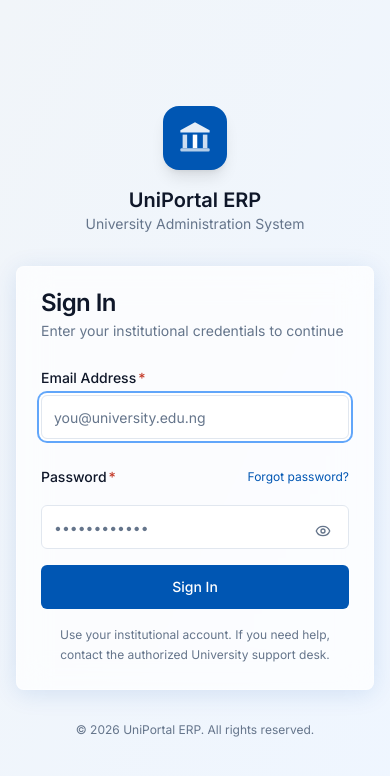
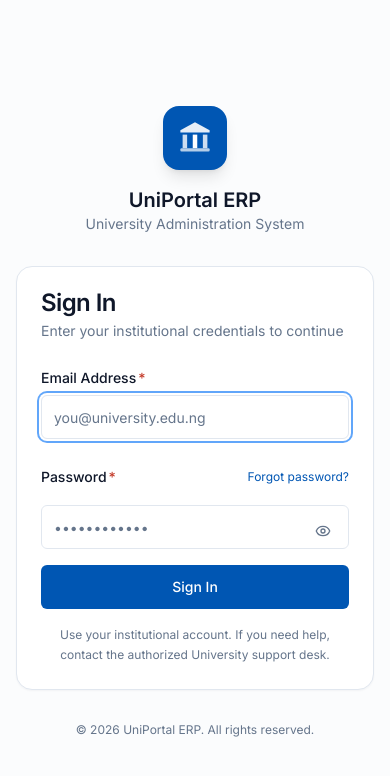
Before and after one commit to emkayty/University-erp-portal, a Next.js app in the folder apps/web/: page /auth/login in a window 390 px wide. Shown: the top 776 px of the page. Built offline with nearby package versions, Linux system fonts and the light colour scheme; no server answers.

Commit message:
feat: refine enterprise UI and responsive workflows

```diff
--- a/apps/web/app/auth/layout.tsx
+++ b/apps/web/app/auth/layout.tsx
@@ -11,9 +11,9 @@ export default function AuthLayout({ children }: { children: React.ReactNode })
     : branding?.institutionType?.replaceAll('_', ' ') ?? 'University Administration System';
 
   return (
-    <div className="flex min-h-screen flex-col items-center justify-center bg-gradient-to-br from-slate-100 to-blue-50 p-4 dark:from-slate-900 dark:to-blue-950" style={branding?.primaryColor ? { '--color-primary': branding.primaryColor } as CSSProperties : undefined}>
-      <main className="flex w-full flex-col items-center">
-        <div className="mb-8 text-center">
+    <div className="flex min-h-screen flex-col items-center justify-center bg-muted/30 p-4 sm:p-6" style={branding?.primaryColor ? { '--color-primary': branding.primaryColor } as CSSProperties : undefined}>
+      <main className="flex w-full max-w-2xl flex-col items-center">
+        <div className="mb-8 text-center sm:mb-10">
           <div className="mx-auto mb-4 flex h-16 w-16 items-center justify-center overflow-hidden rounded-2xl bg-[--color-primary] shadow-lg" aria-hidden={!branding?.logoUrl}>
             {branding?.logoUrl ? (
               <img src={branding.logoUrl} alt="" className="h-full w-full object-contain p-2" />
--- a/apps/web/app/auth/login/login-form.tsx
+++ b/apps/web/app/auth/login/login-form.tsx
@@ -164,7 +164,7 @@ export function LoginForm() {
   // ── Render ─────────────────────────────────────────────────────────────────
   if (step === 'mfa-setup') {
     return (
-      <Card className="glass-card">
+      <Card className="enterprise-surface rounded-2xl shadow-sm">
         <CardHeader>
           <CardTitle>Set Up Required MFA</CardTitle>
           <CardDescription>Your role requires multi-factor authentication before access can be granted.</CardDescription>
@@ -198,7 +198,7 @@ export function LoginForm() {
 
     if (step === 'mfa' || step === 'backup') {
     return (
-      <Card className="glass-card">
+      <Card className="enterprise-surface rounded-2xl shadow-sm">
         <CardHeader>
           <CardTitle>{step === 'mfa' ? 'Two-Factor Verification' : 'Backup Code'}</CardTitle>
           <CardDescription>
@@ -278,7 +278,7 @@ export function LoginForm() {
   }
 
   return (
-    <Card className="glass-card">
+    <Card className="enterprise-surface rounded-2xl shadow-sm">
       <CardHeader>
         <CardTitle>Sign In</CardTitle>
         <CardDescription>Enter your institutional credentials to continue</CardDescription>
--- a/apps/web/app/dashboard/page.tsx
+++ b/apps/web/app/dashboard/page.tsx
@@ -189,7 +189,7 @@ export default function DashboardPage() {
   return <div className="mx-auto w-full max-w-[1440px] space-y-5 pb-10">
     <header className="rounded-3xl border border-border bg-card p-5 shadow-sm sm:p-7">
       <div className="flex flex-col gap-5 lg:flex-row lg:items-end lg:justify-between">
-        <div className="max-w-3xl"><div className="flex flex-wrap items-center gap-2 text-xs font-medium text-[--color-primary]"><span>{salutation}, {displayName}</span><span className="rounded-full bg-[--color-primary]/10 px-2 py-1">{ROLE_LABELS[role]}</span></div><h1 className="mt-2 text-2xl font-bold tracking-tight sm:text-4xl">{copy.title}</h1><p className="mt-2 max-w-2xl text-sm leading-6 text-muted-foreground">{copy.description}</p></div>
+        <div className="max-w-3xl"><div className="flex flex-wrap items-center gap-2"><span className="enterprise-eyebrow">{salutation}, {displayName}</span><span className="rounded-full bg-[--color-primary]/10 px-2 py-1 text-xs font-semibold">{ROLE_LABELS[role]}</span></div><h1 className="text-balance mt-2 text-2xl font-bold tracking-tight sm:text-4xl">{copy.title}</h1><p className="mt-2 max-w-2xl text-sm leading-6 text-muted-foreground">{copy.description}</p></div>
         <div className="flex flex-wrap gap-2"><DashboardCommandPalette role={role} /><button type="button" onClick={() => setCustomizeOpen(true)} className="inline-flex min-h-11 items-center gap-2 rounded-xl border border-border bg-background px-4 text-sm font-semibold hover:bg-muted" aria-label="Customize dashboard"><Settings2 className="h-4 w-4" />Customize</button><Link href={copy.primary.href} className="inline-flex min-h-11 items-center gap-2 rounded-xl bg-[--color-primary] px-4 text-sm font-semibold text-white shadow-sm hover:bg-[--color-primary-dark]">{copy.primary.label}<ArrowRight className="h-4 w-4" /></Link></div>
       </div>
       {snapshot?.kind === 'student' ? <div className="mt-5 flex flex-wrap gap-2 text-xs text-muted-foreground"><span className="rounded-full bg-muted px-3 py-1.5">{snapshot.data.student.matricNo}</span><span className="rounded-full bg-muted px-3 py-1.5">{snapshot.data.student.programme.name}</span><span className="rounded-full bg-muted px-3 py-1.5">{snapshot.data.student.department.name}</span></div> : null}
@@ -202,7 +202,7 @@ export default function DashboardPage() {
     {snapshot && !hidden.summary ? <SmartSummary snapshot={snapshot} role={role} /> : null}
     {!hidden.today ? <TodayCard role={role} /> : null}
 
-    {!hidden.actions ? <section aria-labelledby="actions-heading"><div className="mb-3 flex items-end justify-between gap-4"><div><h2 id="actions-heading" className="text-base font-semibold">Next best actions</h2><p className="text-sm text-muted-foreground">Clear entry points for the work most relevant to your role.</p></div><Bell className="h-5 w-5 text-muted-foreground" /></div><div className="grid gap-3 sm:grid-cols-2 xl:grid-cols-4">{quickActions.map((action) => { const Icon = action.icon; return <Link key={action.href} href={action.href} className="group rounded-2xl border border-border bg-card p-5 shadow-sm transition hover:-translate-y-0.5 hover:border-[--color-primary]/40 hover:shadow-md focus-visible:outline-none focus-visible:ring-2 focus-visible:ring-[--color-primary]"><div className="flex items-start justify-between gap-4"><span className="flex h-10 w-10 items-center justify-center rounded-xl bg-[--color-primary]/10 text-[--color-primary]"><Icon className="h-5 w-5" /></span><ArrowRight className="h-4 w-4 text-muted-foreground transition group-hover:translate-x-0.5 group-hover:text-[--color-primary]" /></div><h3 className="mt-4 text-sm font-semibold">{action.label}</h3><p className="mt-1 text-xs leading-5 text-muted-foreground">{action.description}</p></Link>; })}</div></section> : null}
+    {!hidden.actions ? <section aria-labelledby="actions-heading"><div className="mb-3 flex items-end justify-between gap-4"><div><h2 id="actions-heading" className="text-base font-semibold">Next best actions</h2><p className="text-sm text-muted-foreground">Clear entry points for the work most relevant to your role.</p></div><Bell className="h-5 w-5 text-muted-foreground" /></div><div className="grid gap-3 sm:grid-cols-2 xl:grid-cols-4">{quickActions.map((action, index) => { const Icon = action.icon; return <Link key={action.href} href={action.href} className={cn('group rounded-2xl border border-border bg-card p-5 shadow-sm transition hover:-translate-y-0.5 hover:border-[--color-primary]/40 hover:shadow-md focus-visible:outline-none focus-visible:ring-2 focus-visible:ring-[--color-primary]', index === 0 && 'xl:col-span-2 xl:p-6')}><div className="flex items-start justify-between gap-4"><span className="flex h-10 w-10 items-center justify-center rounded-xl bg-[--color-primary]/10 text-[--color-primary]"><Icon className="h-5 w-5" /></span><ArrowRight className="h-4 w-4 text-muted-foreground transition group-hover:translate-x-0.5 group-hover:text-[--color-primary]" /></div><h3 className={cn('mt-4 text-sm font-semibold', index === 0 && 'xl:text-base')}>{action.label}</h3><p className="mt-1 text-xs leading-5 text-muted-foreground">{action.description}</p></Link>; })}</div></section> : null}
 
     {!hidden.trust ? <section className="grid gap-4 lg:grid-cols-2"><div className="rounded-2xl border border-border bg-card p-5 shadow-sm"><div className="flex items-center gap-3"><ShieldCheck className="h-5 w-5 text-[--color-primary]" /><div><h2 className="text-sm font-semibold">Privacy & access</h2><p className="mt-1 text-xs leading-5 text-muted-foreground">Dashboard data follows your role and organizational scope. Sensitive information is not exposed merely because it exists in the system.</p></div></div></div><div className="rounded-2xl border border-border bg-card p-5 shadow-sm"><div className="flex items-center gap-3"><HelpCircle className="h-5 w-5 text-[--color-primary]" /><div><h2 className="text-sm font-semibold">Need help?</h2><p className="mt-1 text-xs leading-5 text-muted-foreground">Use the relevant service page or contact authorized university support. Never attempt to bypass an access restriction.</p></div></div></div></section> : null}
 
--- a/apps/web/app/globals.css
+++ b/apps/web/app/globals.css
@@ -4,7 +4,8 @@
 
 /* ═══════════════════════════════════════════════════════════════════════════
    UniPortal ERP — Design System Tokens
-   Liquid-Glass aesthetic with Nigerian institutional brand colours
+   Minimal enterprise system with Nigerian institutional brand colours.
+   Glass is a controlled accent for overlays and secondary surfaces only.
    ═══════════════════════════════════════════════════════════════════════════ */
 
 @layer base {
@@ -31,7 +32,7 @@
     --color-danger:        #C43B2A;
     --color-warning:       #B86C00;
 
-    /* ── Liquid-Glass surfaces ───────────────────────────────────────────── */
+    /* ── Selective depth surfaces: solid data surfaces first; glass only for overlays ── */
     --glass-bg:            rgba(255, 255, 255, 0.72);
     --glass-border:        rgba(255, 255, 255, 0.35);
     --glass-shadow:        0 4px 24px rgba(0, 86, 179, 0.12);
@@ -98,8 +99,9 @@
 
 /* ── Utility classes ───────────────────────────────────────────────────────── */
 @layer utilities {
-  /* Liquid-glass card */
+  /* Selective glass accent: use only for overlays, command surfaces, and secondary panels. */
   .glass-card {
+    /* Do not use this class for dense forms, gradebooks, finance records, or tables. */
     background:    var(--glass-bg);
     border:        1px solid var(--glass-border);
     box-shadow:    var(--glass-shadow);
@@ -149,6 +151,21 @@
 @layer utilities {
   .touch-target { min-width: 44px; min-height: 44px; }
   .text-balance { text-wrap: balance; }
+
+  .enterprise-surface {
+    background: hsl(var(--card));
+    border: 1px solid hsl(var(--border));
+    box-shadow: 0 1px 2px rgba(16, 24, 40, 0.04);
+  }
+
+  .enterprise-eyebrow {
+    color: var(--color-primary);
+    font-size: 0.72rem;
+    font-weight: 700;
+    letter-spacing: 0.08em;
+    line-height: 1.3;
+    text-transform: uppercase;
+  }
 }
 
 /* V19 ERP design tokens — consume these variables from all UI primitives. */
```
Also changed, not shown: apps/web/app/apply/page.tsx (+5 -5 lines), apps/web/app/dashboard/assessment/page.tsx (+2 -1 lines).
